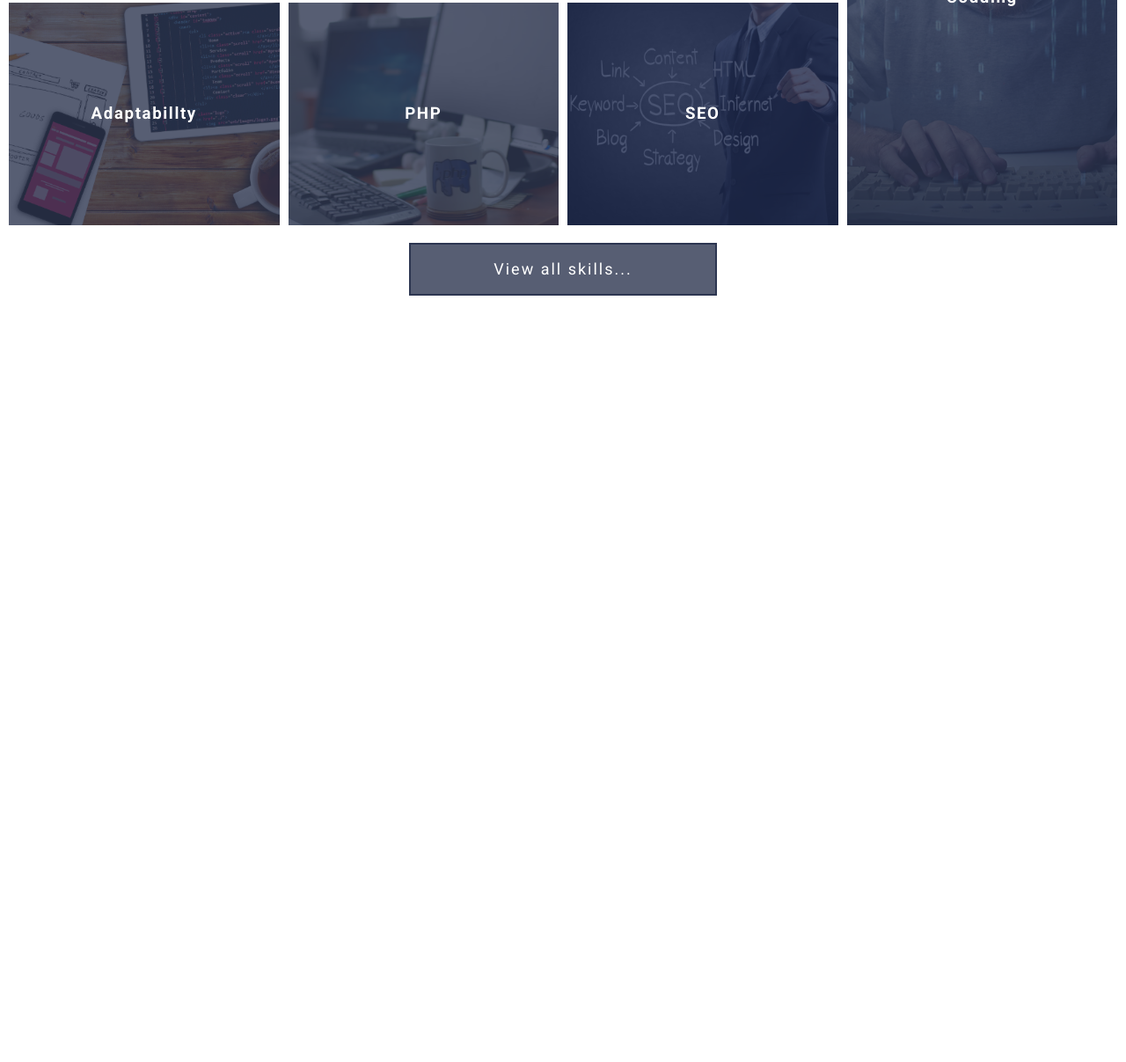
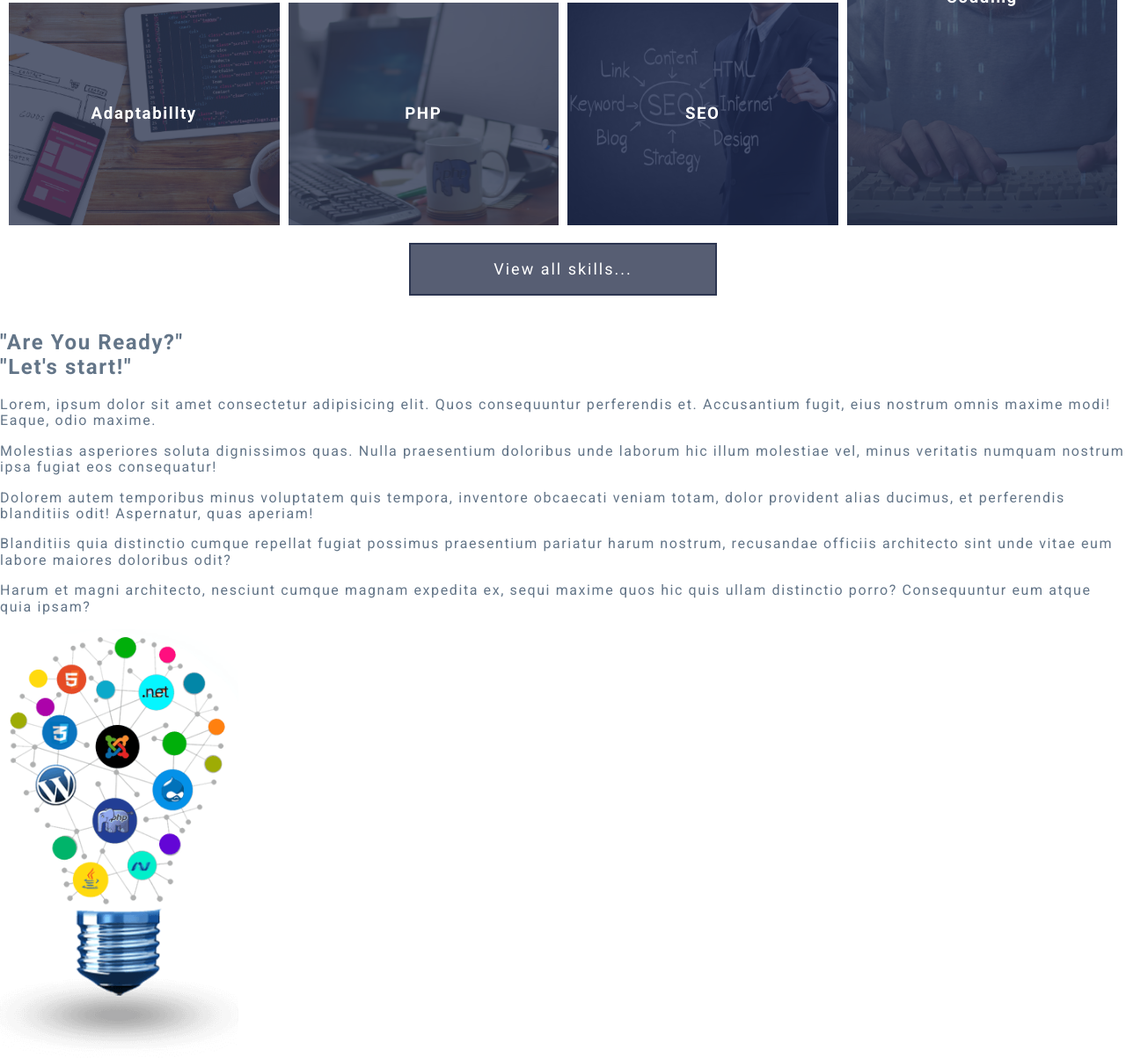
Before and after one commit to ilona1986/grid_template, a website: page index.html in a window 1280 px wide. Shown: the part 1334-2541 px from the top of the page at 88% size. Before the commit the page ends 1710 px from the top, so only its background shows below. Drawn offline with Linux system fonts and the light colour scheme.

Commit message:
mark section about

```diff
--- a/index.html
+++ b/index.html
@@ -121,7 +121,25 @@
       </div>
     </section>
 
-    <!-- <section></section> -->
+    <section class="about">
+      <div class="about__container">
+        <div class="about__content">
+          <h2>
+            "Are You Ready?"
+            <br>
+            "Let's start!"
+          </h2>
+          <p>Lorem, ipsum dolor sit amet consectetur adipisicing elit. Quos consequuntur perferendis et. Accusantium fugit, eius nostrum omnis maxime modi! Eaque, odio maxime.</p>
+          <p>Molestias asperiores soluta dignissimos quas. Nulla praesentium doloribus unde laborum hic illum molestiae vel, minus veritatis numquam nostrum ipsa fugiat eos consequatur!</p>
+          <p>Dolorem autem temporibus minus voluptatem quis tempora, inventore obcaecati veniam totam, dolor provident alias ducimus, et perferendis blanditiis odit! Aspernatur, quas aperiam!</p>
+          <p>Blanditiis quia distinctio cumque repellat fugiat possimus praesentium pariatur harum nostrum, recusandae officiis architecto sint unde vitae eum labore maiores doloribus odit?</p>
+          <p>Harum et magni architecto, nesciunt cumque magnam expedita ex, sequi maxime quos hic quis ullam distinctio porro? Consequuntur eum atque quia ipsam?</p>
+        </div>
+        <div class="about__image">
+          <img src="assets/img/img-lamp-webdev.png" alt="lamp">
+        </div>
+      </div>
+    </section>
     <!-- <section></section> -->
     <!-- <section></section> -->
   </main>
```
